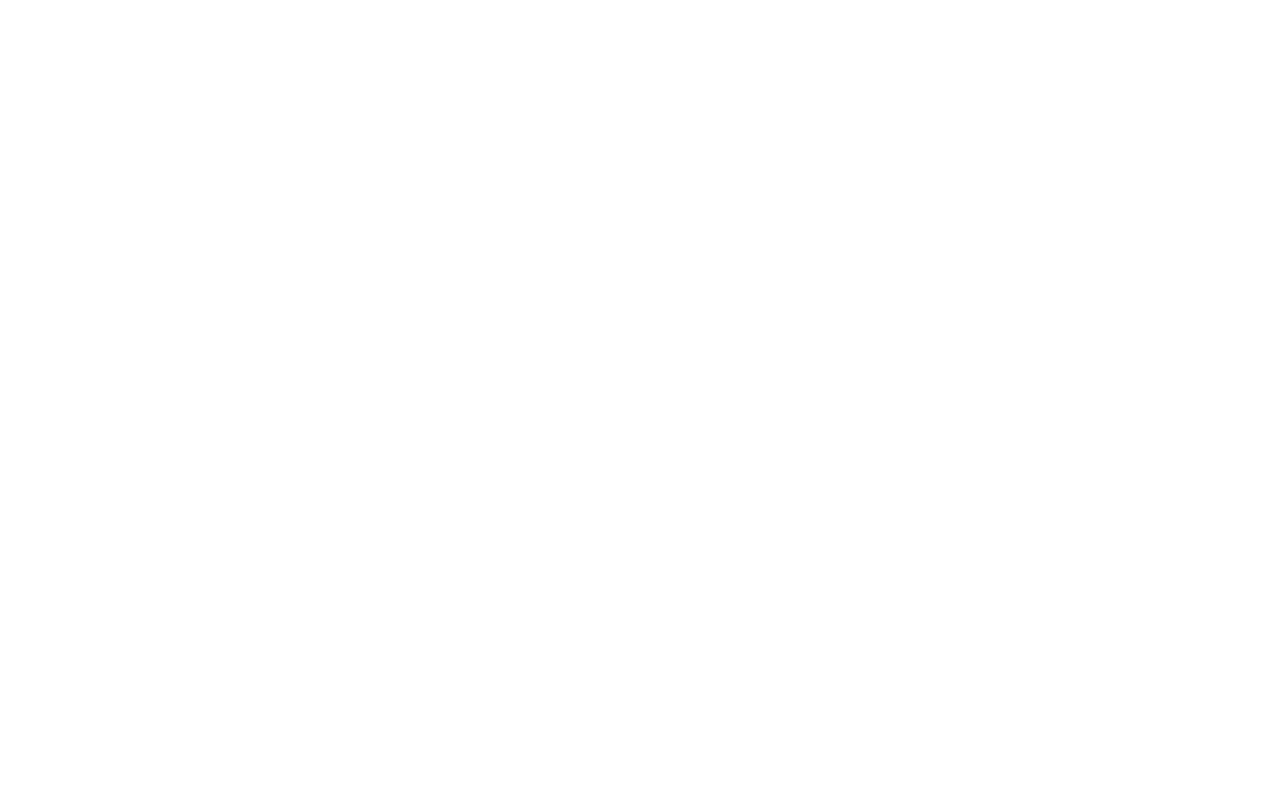
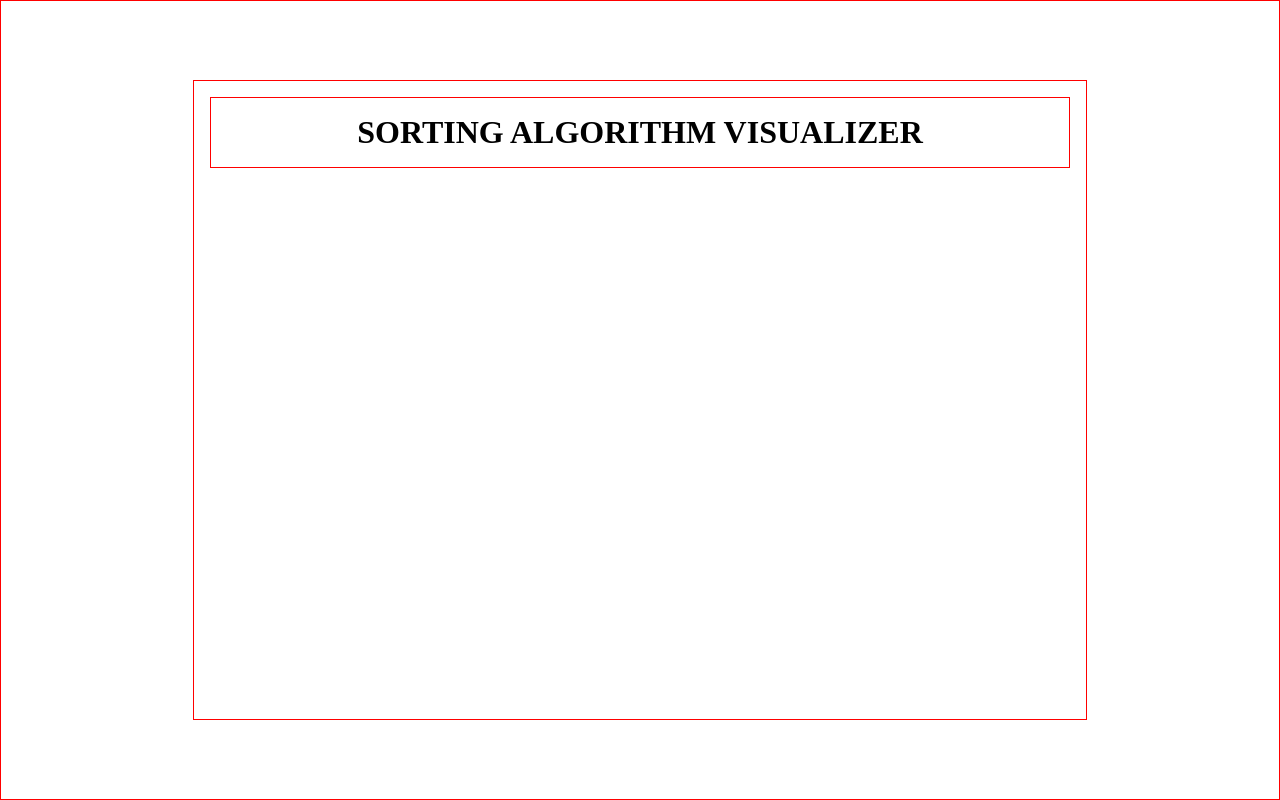
Before and after one commit to fecrol/SortingAlgorithmVisualizer, a React (Create React App) app: page / in a window 1280 px wide. Built offline with nearby package versions, Linux system fonts and the light colour scheme.

Commit message:
Add some basic html structure

```diff
--- a/src/content.js
+++ b/src/content.js
@@ -1,9 +1,23 @@
 import React from 'react'
 
-export default function content() {
+export default function Content() {
   return (
-    <div>
+    <div class="flex-container centre">
+        <div class="content-container">
+          <div class="content-header">
+            <h1 class="content-title">
+                Sorting Algorithm Visualizer
+            </h1>
+          </div>
+          <div class="content-body">
 
+          </div>
+          <div class="content-footer">
+            <div class="buttons">
+
+            </div>
+          </div>
+        </div>
     </div>
   )
 }
```
